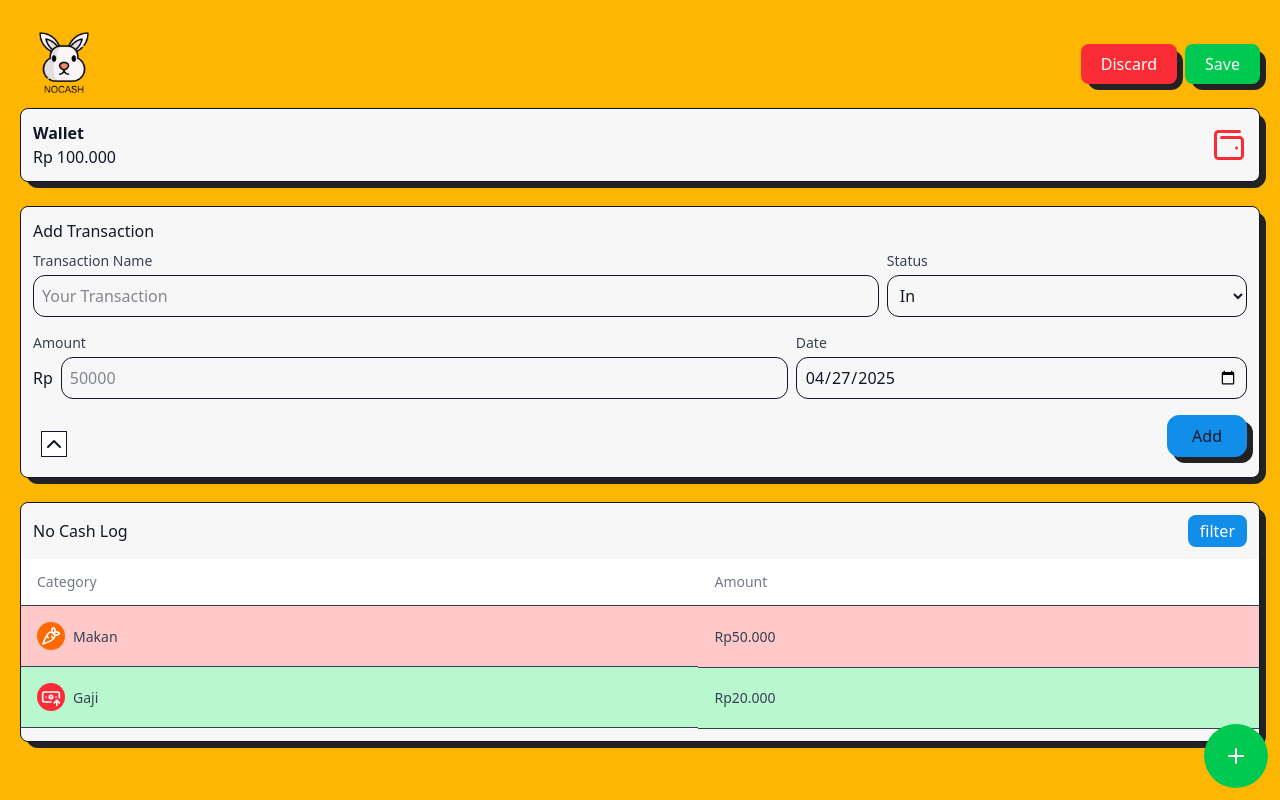
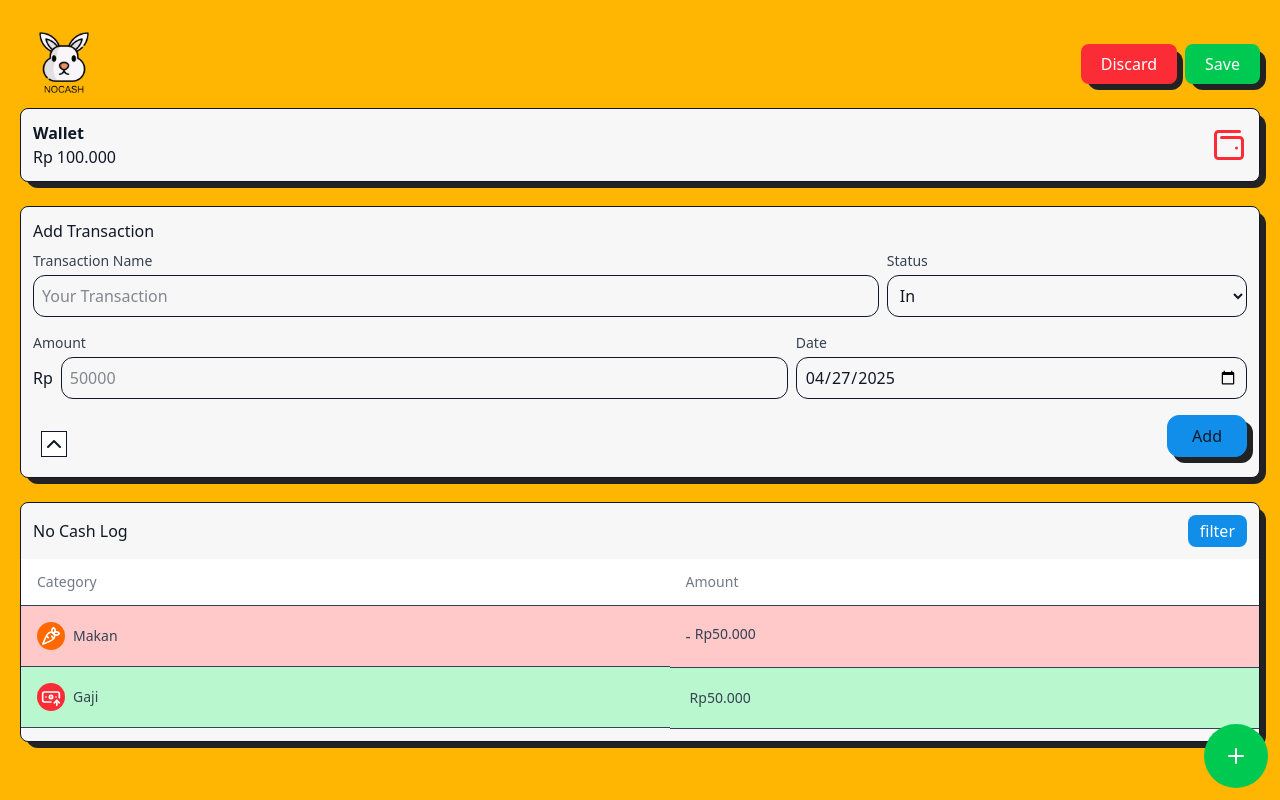
Before and after one commit to difhaels/nocash-react, a React (Vite) app: page /home in a window 1280 px wide. Built offline with nearby package versions, Linux system fonts and the light colour scheme.

Commit message:
no cash log clear

```diff
--- a/src/components/NoCashLog.jsx
+++ b/src/components/NoCashLog.jsx
@@ -31,14 +31,17 @@ export default function NoCashLog() {
                 <div className="p-1 bg-orange-500 flex justify-center items-center rounded-full">
                   <Carrot className="w-auto h-5 text-white" />
                 </div>
-                <p className="block font-sans text-sm font-normal leading-normal text-blue-gray-900">
+                <p className="block font-sans text-sm text-blue-gray-900">
                   Makan
                 </p>
               </td>
               <td className="p-4 border-b">
-                <p className="block font-sans text-sm font-normal leading-normal text-blue-gray-900">
-                  Rp50.000
-                </p>
+                <div className="flex gap-1">
+                  <p>-</p>
+                  <p className="block font-sans text-sm text-blue-gray-900">
+                    Rp50.000
+                  </p>
+                </div>
               </td>
             </tr>
             <tr className="bg-green-200 cursor-pointer hover:bg-green-300">
@@ -46,14 +49,17 @@ export default function NoCashLog() {
                 <div className="p-1 bg-red-500 flex justify-center items-center rounded-full">
                   <BanknoteArrowUp className="w-auto h-5 text-white" />
                 </div>
-                <p className="block font-sans text-sm font-normal leading-normal text-blue-gray-900">
+                <p className="block font-sans text-sm text-blue-gray-900">
                   Gaji
                 </p>
               </td>
               <td className="p-4 border-b">
-                <p className="block font-sans text-sm font-normal leading-normal text-blue-gray-900">
-                  Rp20.000
-                </p>
+              <div className="flex gap-1">
+                  <p></p>
+                  <p className="block font-sans text-sm text-blue-gray-900">
+                    Rp50.000
+                  </p>
+                </div>
               </td>
             </tr>
           </tbody>
--- a/src/pages/Home.jsx
+++ b/src/pages/Home.jsx
@@ -1,4 +1,4 @@
-import React from "react";
+import React, { useState } from "react";
 import Header from "../components/Header";
 
 import ShadowPage from "../components/ShadowPage";
@@ -8,12 +8,15 @@ import NoCashLog from "../components/NoCashLog";
 import AddButton from "../components/AddButton";
 
 export default function Home() {
+  const [isOpen, setIsOpen] = useState(false);
   return (
     <div className="p-5 relative">
       <Header />
       <ShadowPage child={<Wallet />} />
       <br />
-      <ShadowPage child={<AddTransaction />} />
+      <div isOpen={isOpen} onClose={() => setIsOpen(false)}>
+        <ShadowPage child={<AddTransaction />} />
+      </div>
       <br />
       <ShadowPage child={<NoCashLog />} />
       <div className="fixed z-[5] bottom-3 right-3">
```
